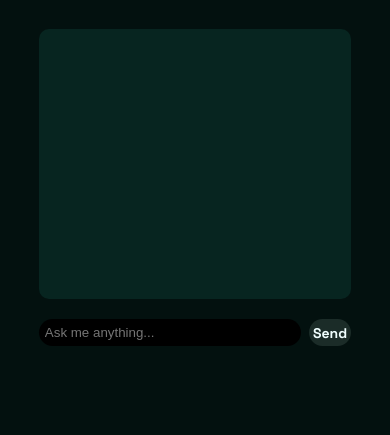
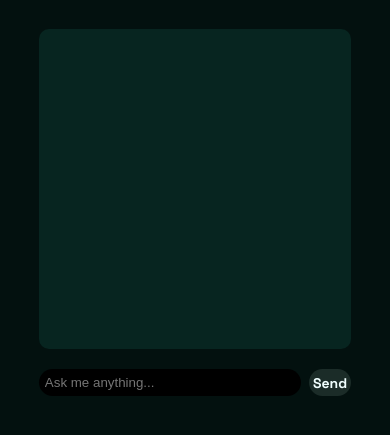
Before and after one commit to Damcombot/sentilysis, a plain HTML site: page index.html in a window 390 px wide. Shown: the part 101-536 px from the top of the page. Drawn offline with nearby package versions, Linux system fonts and the light colour scheme; a web font is replaced by a local one.

Commit message:
Update 0.css

```diff
--- a/0.css
+++ b/0.css
@@ -83,8 +83,8 @@ a {
   .send:hover {
     width: max-content;
   }
-  body #chat-box {
-    height: 250px;
+  body #chat {
+    height: 70%;
   }
   .ko,
   .ko:hover {
```
